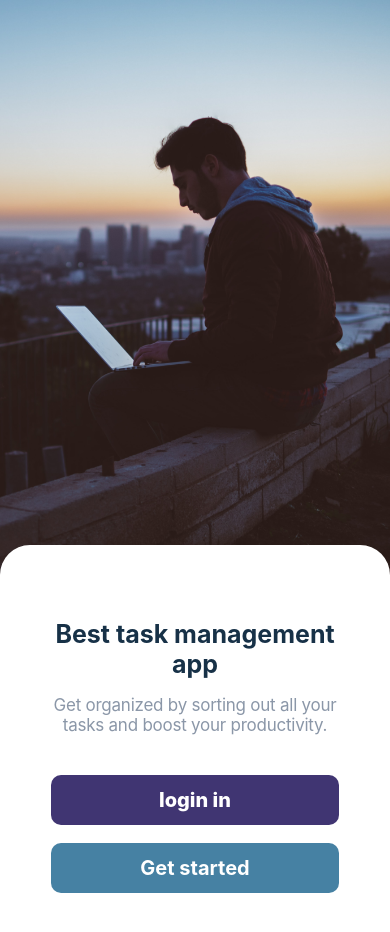
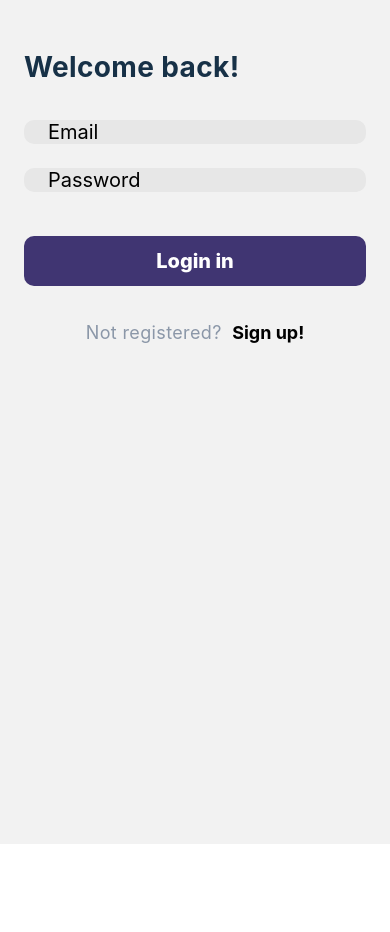
Before and after one commit to 2raymoori/planify, a React Native app: screen /Login in a window 390 px wide. Shown: the top 932 px of the page. After the commit the page ends 844 px from the top, so only its background shows below. Built offline with nearby package versions, Linux system fonts and the light colour scheme.

Commit message:
Signup Form implementation

```diff
--- a/App.tsx
+++ b/App.tsx
@@ -10,6 +10,8 @@ import {SafeAreaView} from 'react-native';
 import Onboarding from './src/Screen/auth/Onboarding';
 import {NavigationContainer} from '@react-navigation/native';
 import {createStackNavigator} from '@react-navigation/stack';
+import Login from './src/Screen/auth/Login/index.Login';
+import SignUp from "./src/Screen/auth/Signup/index.signup";
 
 function App() {
   const StackNavigator = createStackNavigator();
@@ -17,6 +19,8 @@ function App() {
     <SafeAreaView style={{flex: 1}}>
       <NavigationContainer>
         <StackNavigator.Navigator>
+          <StackNavigator.Screen options={{headerShown:false}} name={"signUp"} component={SignUp} />
+          <StackNavigator.Screen options={{headerShown:false}} name={'Login'} component={Login} />
           <StackNavigator.Screen
             options={{headerShown: false}}
             name={'Onboarding'}
--- /dev/null
+++ b/src/Component/AuthFooter.js
@@ -0,0 +1,33 @@
+import React, {memo} from 'react';
+import {StyleSheet, Text, View} from 'react-native';
+
+const AuthFooter = props => {
+  return (
+    <View style={styles.container}>
+      <Text style={styles.leftText}>{props.leftText}</Text>
+      <Text style={styles.rightText}>{props.rightText}</Text>
+    </View>
+  );
+};
+const styles = StyleSheet.create({
+  container: {
+    marginTop: 36,
+    flexDirection: 'row',
+    justifyContent: 'center',
+    alignItems: 'center',
+    gap: 5,
+  },
+  leftText: {
+    fontStyle: 'normal',
+    fontSize: 18,
+    letterSpacing: 0.36,
+
+    color: '#8B97A8',
+  },
+  rightText: {
+    fontSize: 18,
+    fontWeight: 'bold',
+    color: 'black',
+  },
+});
+export default memo(AuthFooter);
--- /dev/null
+++ b/src/Component/Input.js
@@ -0,0 +1,35 @@
+import React, {memo} from 'react';
+import {TextInput, StyleSheet, View, Platform} from 'react-native';
+
+const platform = Platform.OS;
+const Input = props => {
+  // console.log(platform);
+  return (
+    <View style={styles.textContainer}>
+      <TextInput
+        style={platform === 'ios' ? styles.textContainerIOS : styles.textInput}
+        placeholder={props.title}
+      />
+    </View>
+  );
+};
+const styles = StyleSheet.create({
+  textContainer: {},
+  textInput: {
+    backgroundColor: '#E7E7E7',
+    borderRadius: 10,
+    marginBottom: 24,
+    paddingLeft: 24,
+    fontSize: 20,
+  },
+  textContainerIOS: {
+    // backgroundColor:"red",
+    backgroundColor: '#E7E7E7',
+    borderRadius: 10,
+    paddingLeft: 24,
+    paddingVertical: 14,
+    fontSize: 15,
+    marginBottom: 24,
+  },
+});
+export default memo(Input);
--- /dev/null
+++ b/src/Component/Title.js
@@ -0,0 +1,23 @@
+import React, {memo} from 'react';
+import {StyleSheet, Text, View} from 'react-native';
+
+const Title = props => {
+  return (
+    <View>
+      <Text style={styles.text}>{props.text}</Text>
+    </View>
+  );
+};
+const styles = StyleSheet.create({
+  text: {
+    fontStyle: 'normal',
+    fontWeight: 700,
+    fontSize: 28,
+    lineHeight: 34,
+    marginBottom: 36,
+    letterSpacing: 0.36,
+
+    color: '#173147',
+  },
+});
+export default memo(Title);
--- /dev/null
+++ b/src/Screen/auth/Login/index.Login.js
@@ -0,0 +1,26 @@
+import React, {memo} from 'react';
+import {Text, View} from 'react-native';
+import Title from '../../../Component/Title';
+import styles from './styles.Login';
+import Input from '../../../Component/Input';
+import Button from '../../shared/Button';
+import AuthFooter from '../../../Component/AuthFooter';
+const Login = props => {
+  const onBtnLoginClick = () => {};
+  return (
+    <View style={styles.container}>
+      <Title text={'Welcome back!'} />
+      <Input title={'Email'} />
+      <Input title={'Password'} />
+      <Button
+        customStyle={{marginTop: 20}}
+        onBtnPress={onBtnLoginClick}
+        loginBtnText={styles.loginBtnText}
+        containerStyle={styles.loginBtnContainer}
+        text={'Login in'}
+      />
+      <AuthFooter leftText={'Not registered? '} rightText={'Sign up!'} />
+    </View>
+  );
+};
+export default memo(Login);
--- /dev/null
+++ b/src/Screen/auth/Login/styles.Login.js
@@ -0,0 +1,23 @@
+import {StyleSheet} from 'react-native';
+
+const styles = StyleSheet.create({
+  container: {
+    marginTop: 50,
+    marginLeft: 24,
+    marginRight: 24,
+  },
+  loginBtnText: {
+    color: 'white',
+    textAlign: 'center',
+    fontStyle: 'normal',
+    fontSize: 20,
+    fontWeight: 800,
+  },
+  loginBtnContainer: {
+    backgroundColor: '#403572',
+    width: '100%',
+    borderRadius: 10,
+    paddingVertical: 13,
+  },
+});
+export default styles;
--- a/src/Screen/auth/Onboarding/styles.js
+++ b/src/Screen/auth/Onboarding/styles.js
@@ -78,7 +78,6 @@ const styles = StyleSheet.create({
     letterSpacing: -0.24,
     marginTop: 16,
     marginBottom: 40,
-
     color: '#8B97A8',
   },
 });
--- a/src/Screen/shared/Button.js
+++ b/src/Screen/shared/Button.js
@@ -2,9 +2,12 @@ import React, {memo} from 'react';
 import {Text, TouchableOpacity} from 'react-native';
 const Button = props => {
   return (
-    <TouchableOpacity onPress={props.onBtnPress} style={[props.containerStyle]}>
+    <TouchableOpacity onPress={props.onBtnPress} style={[props.containerStyle,props.customStyle]}>
       <Text style={[props.loginBtnText]}>{props.text}</Text>
     </TouchableOpacity>
   );
 };
+Button.defaultProps ={
+  customStyle:null
+}
 export default memo(Button);
```
Also changed, not shown: 1 other file (tests, documents, lock files or other folders).
